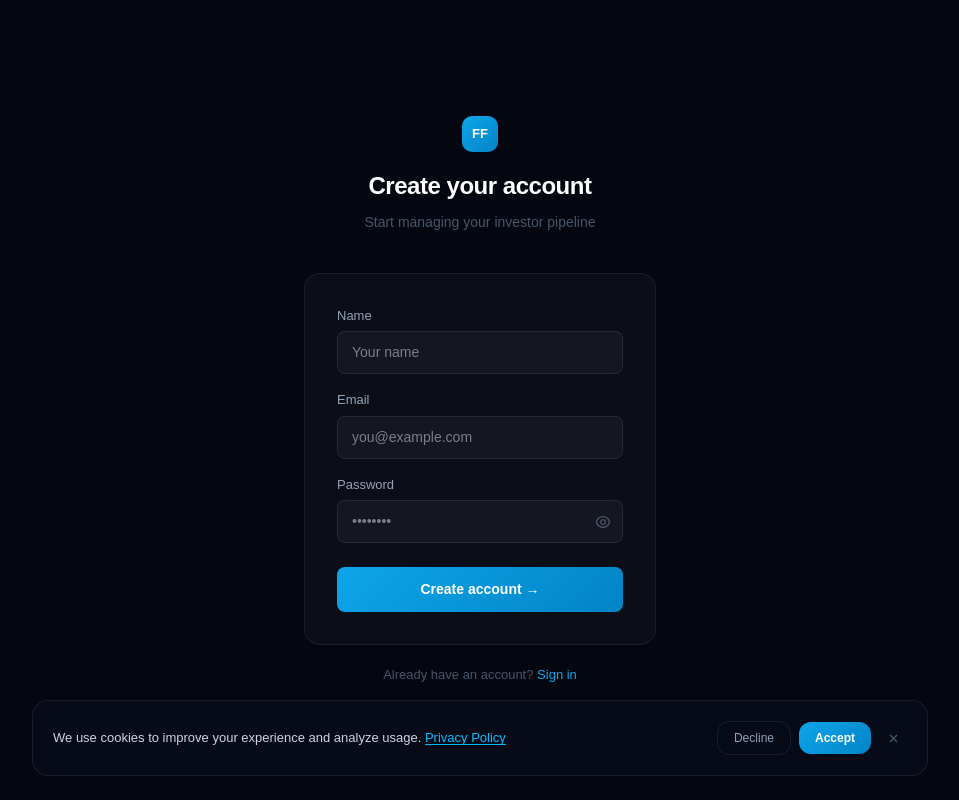
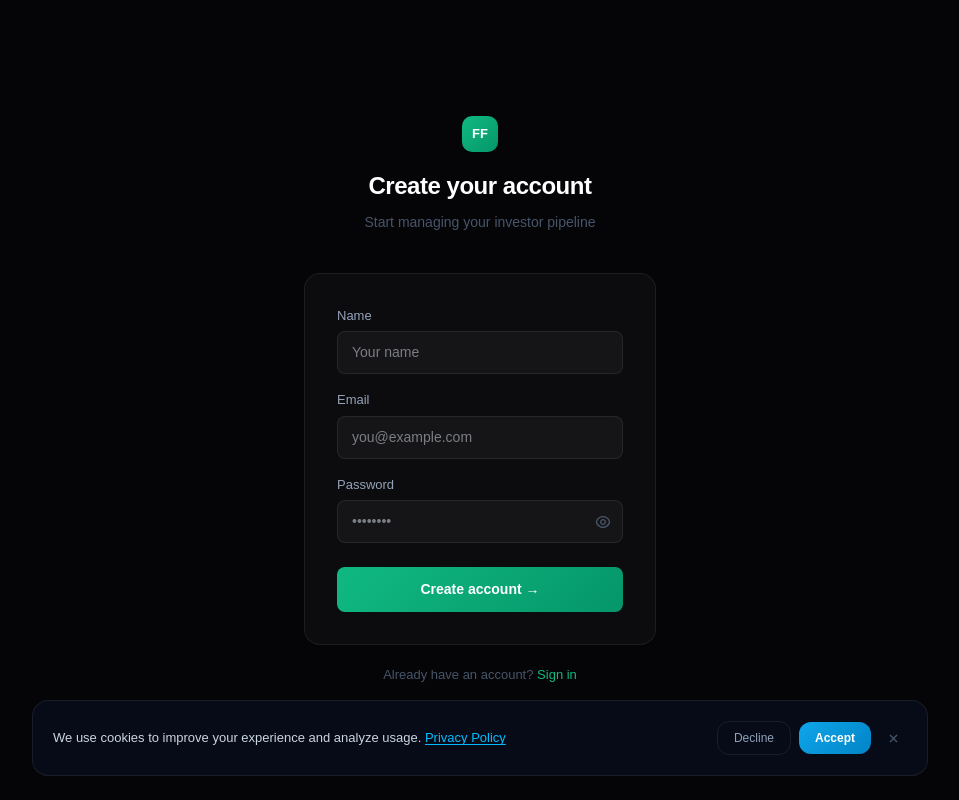
Before and after one commit to kurzmichael02-hue/fundflow, a Next.js app in the folder frontend/: page /register in a window 1280 px wide. Shown: the whole page, without its empty margins (160-1119 px from the left). Built offline with nearby package versions, Linux system fonts and the light colour scheme.

Commit message:
feat: register page emerald theme

```diff
--- a/frontend/app/register/page.tsx
+++ b/frontend/app/register/page.tsx
@@ -28,10 +28,10 @@ export default function RegisterPage() {
   }
 
   return (
-    <main style={{ minHeight: "100vh", background: "#04070f", display: "flex", alignItems: "center", justifyContent: "center", color: "#e2e8f0" }}>
+    <main style={{ minHeight: "100vh", background: "#050508", display: "flex", alignItems: "center", justifyContent: "center", color: "#e2e8f0" }}>
       <div style={{ width: "100%", maxWidth: 400, padding: "0 24px" }}>
         <div style={{ textAlign: "center", marginBottom: 40 }}>
-          <div style={{ width: 36, height: 36, borderRadius: 10, background: "linear-gradient(135deg, #0ea5e9, #0284c7)", display: "flex", alignItems: "center", justifyContent: "center", fontSize: 13, fontWeight: 800, color: "#fff", margin: "0 auto 16px" }}>FF</div>
+          <div style={{ width: 36, height: 36, borderRadius: 10, background: "linear-gradient(135deg, #10b981, #059669)", display: "flex", alignItems: "center", justifyContent: "center", fontSize: 13, fontWeight: 800, color: "#fff", margin: "0 auto 16px" }}>FF</div>
           <h1 style={{ fontSize: 24, fontWeight: 700, color: "#fff", letterSpacing: "-0.02em", marginBottom: 8 }}>Create your account</h1>
           <p style={{ fontSize: 14, color: "#475569" }}>Start managing your investor pipeline</p>
         </div>
@@ -73,14 +73,14 @@ export default function RegisterPage() {
           {error && <div style={{ fontSize: 13, color: "#f87171", marginBottom: 16, background: "rgba(248,113,113,0.08)", border: "1px solid rgba(248,113,113,0.2)", borderRadius: 8, padding: "10px 14px" }}>{error}</div>}
 
           <button onClick={handleRegister} disabled={loading}
-            style={{ width: "100%", background: "linear-gradient(135deg, #0ea5e9, #0284c7)", color: "#fff", border: "none", borderRadius: 8, padding: "12px", fontWeight: 600, fontSize: 14, cursor: loading ? "not-allowed" : "pointer", opacity: loading ? 0.7 : 1 }}>
+            style={{ width: "100%", background: "linear-gradient(135deg, #10b981, #059669)", color: "#fff", border: "none", borderRadius: 8, padding: "12px", fontWeight: 600, fontSize: 14, cursor: loading ? "not-allowed" : "pointer", opacity: loading ? 0.7 : 1 }}>
             {loading ? "Creating account..." : "Create account →"}
           </button>
         </div>
 
         <p style={{ textAlign: "center", fontSize: 13, color: "#475569", marginTop: 20 }}>
           Already have an account?{" "}
-          <Link href="/login" style={{ color: "#0ea5e9", textDecoration: "none" }}>Sign in</Link>
+          <Link href="/login" style={{ color: "#10b981", textDecoration: "none" }}>Sign in</Link>
         </p>
       </div>
     </main>
```
